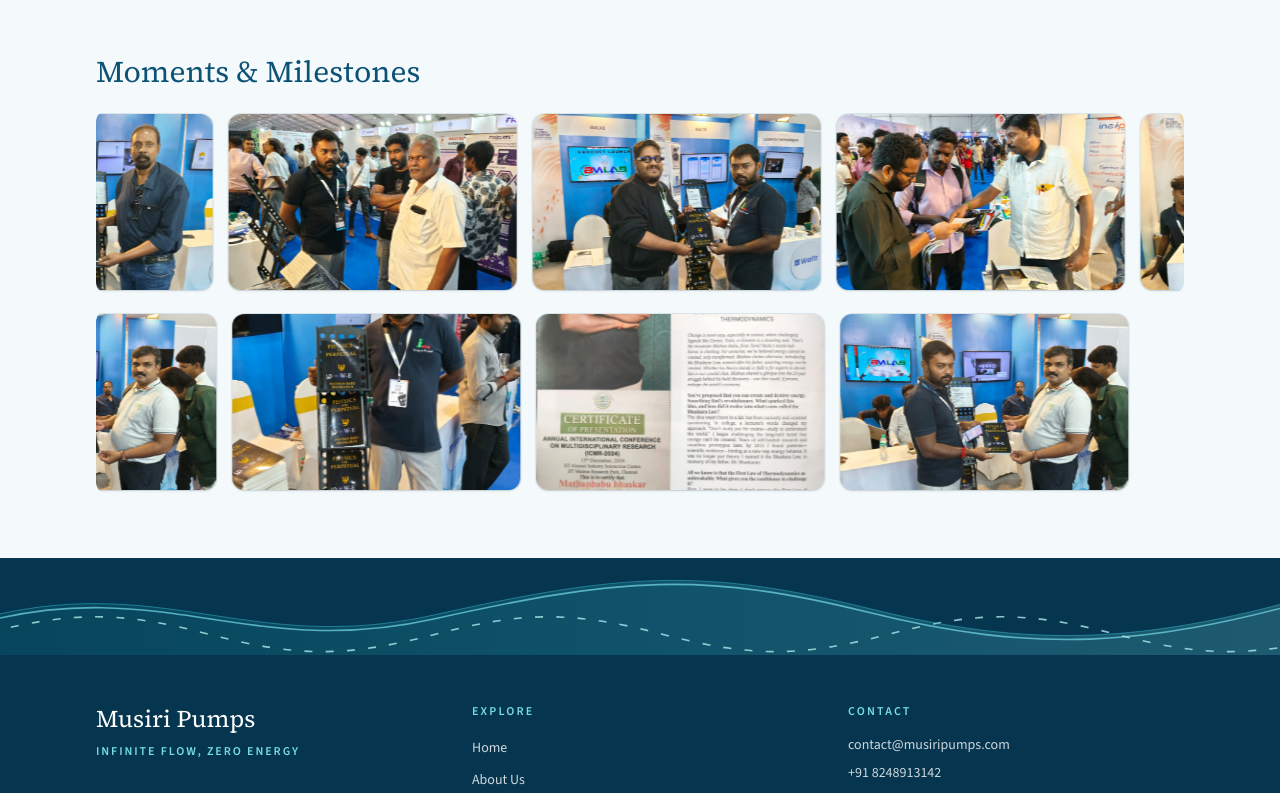
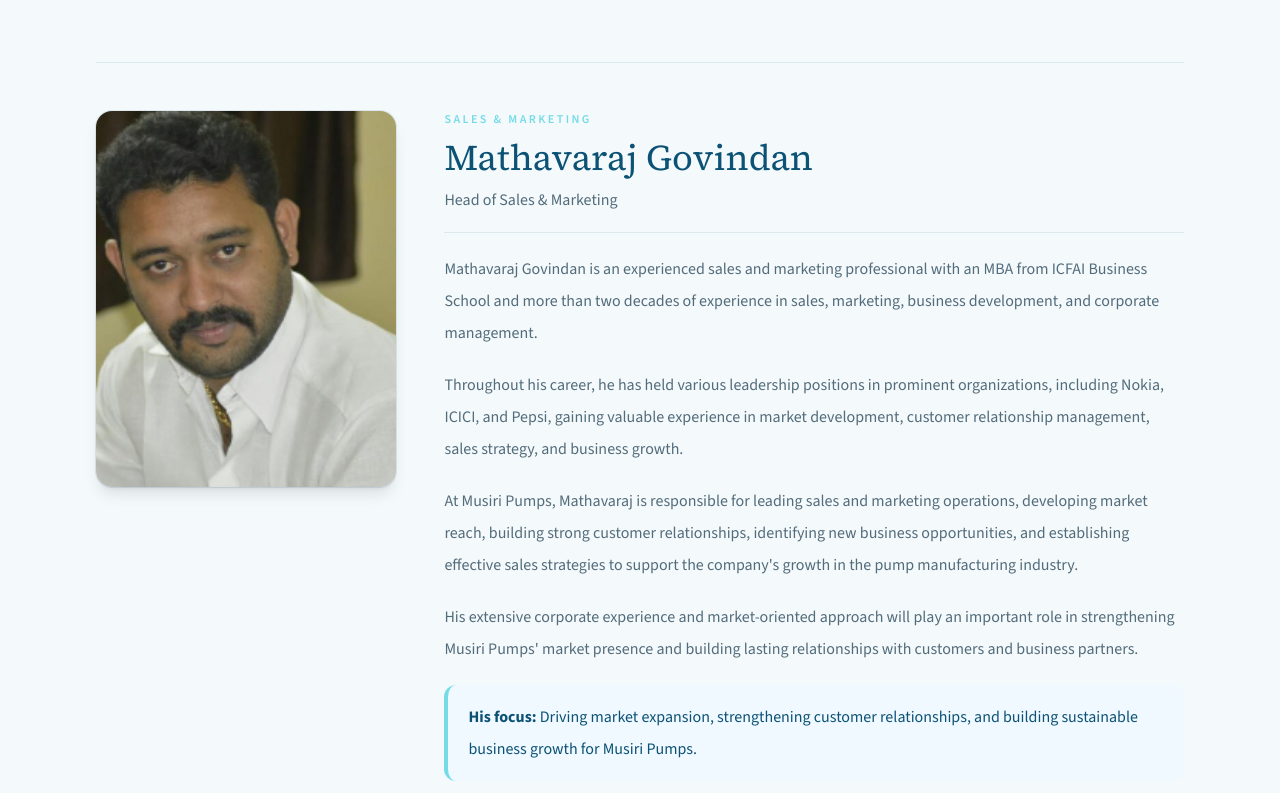
Before and after one commit to bmlabmathan-star/musiri-pumps-site, a Next.js app: page /about in a window 1280 px wide. Shown: the part 1604-2397 px from the top of the page. Built offline with nearby package versions, Linux system fonts and the light colour scheme.

Commit message:
Add sales and marketing leader profile

```diff
--- a/src/app/about/page.tsx
+++ b/src/app/about/page.tsx
@@ -4,6 +4,7 @@ import { Container } from "@/components/ui/Container";
 import { PageHeader } from "@/components/ui/PageHeader";
 import { FounderPhotoGallery } from "@/components/about/FounderPhotoGallery";
 import { founderProfile } from "@/data/about";
+import { salesLeadProfile } from "@/data/sales-lead";
 
 export const metadata: Metadata = {
   title: "About the Founder",
@@ -83,6 +84,43 @@ export default function AboutPage() {
             </blockquote>
           </article>
         </div>
+
+        <section className="mt-16 border-t border-navy/10 pt-12" aria-labelledby="sales-lead-name">
+          <div className="grid items-start gap-8 lg:grid-cols-[minmax(220px,0.65fr)_minmax(0,1.6fr)] lg:gap-12">
+            <div className="relative mx-auto aspect-[4/5] w-full max-w-xs overflow-hidden rounded-2xl bg-slate-100 shadow-lg ring-1 ring-navy/10">
+              <Image
+                src={salesLeadProfile.photo}
+                alt="Mathavaraj Govindan"
+                fill
+                sizes="(max-width: 1024px) 100vw, 300px"
+                className="object-cover"
+              />
+            </div>
+
+            <div className="space-y-5 text-base leading-8 text-steel">
+              <header className="border-b border-navy/10 pb-5">
+                <p className="text-xs font-semibold uppercase tracking-[0.2em] text-water">
+                  Sales &amp; Marketing
+                </p>
+                <h2 id="sales-lead-name" className="mt-2 font-serif text-3xl leading-tight text-navy sm:text-4xl">
+                  {salesLeadProfile.name}
+                </h2>
+                <p className="mt-2 text-sm font-medium leading-6 text-steel sm:text-base">
+                  {salesLeadProfile.role}
+                </p>
+              </header>
+
+              {salesLeadProfile.paragraphs.map((paragraph) => (
+                <p key={paragraph}>{paragraph}</p>
+              ))}
+
+              <p className="rounded-xl border-l-4 border-water bg-sky-50 px-5 py-4 text-navy">
+                <strong>His focus:</strong> {salesLeadProfile.focus}
+              </p>
+            </div>
+          </div>
+        </section>
+
         <FounderPhotoGallery />
       </Container>
     </>
--- /dev/null
+++ b/src/data/sales-lead.ts
@@ -0,0 +1,14 @@
+/** Profile content supplied for the Musiri Pumps sales and marketing lead. */
+export const salesLeadProfile = {
+  name: "Mathavaraj Govindan",
+  role: "Head of Sales & Marketing",
+  photo: "/mathavaraj-govindan.png",
+  paragraphs: [
+    "Mathavaraj Govindan is an experienced sales and marketing professional with an MBA from ICFAI Business School and more than two decades of experience in sales, marketing, business development, and corporate management.",
+    "Throughout his career, he has held various leadership positions in prominent organizations, including Nokia, ICICI, and Pepsi, gaining valuable experience in market development, customer relationship management, sales strategy, and business growth.",
+    "At Musiri Pumps, Mathavaraj is responsible for leading sales and marketing operations, developing market reach, building strong customer relationships, identifying new business opportunities, and establishing effective sales strategies to support the company's growth in the pump manufacturing industry.",
+    "His extensive corporate experience and market-oriented approach will play an important role in strengthening Musiri Pumps' market presence and building lasting relationships with customers and business partners.",
+  ],
+  focus:
+    "Driving market expansion, strengthening customer relationships, and building sustainable business growth for Musiri Pumps.",
+} as const;
```
Also changed, not shown: public/mathavaraj-govindan.png (added).
